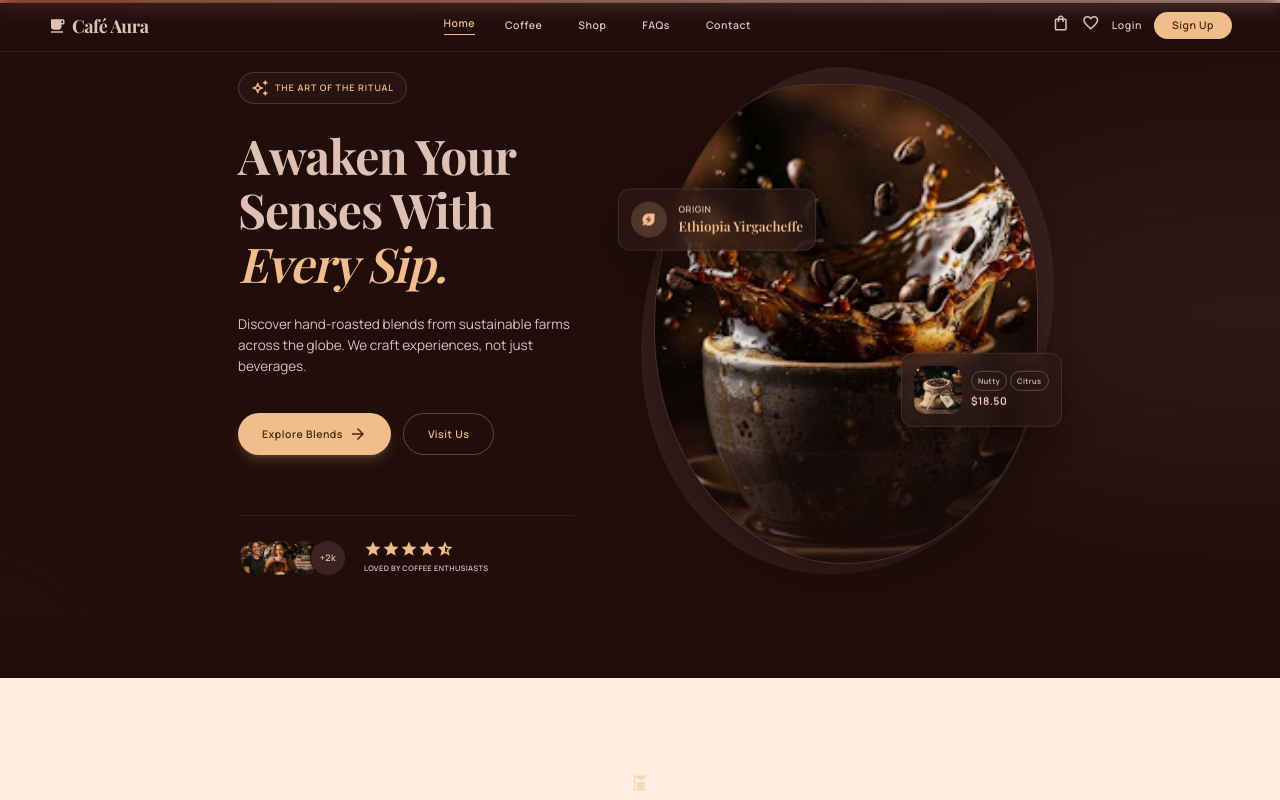
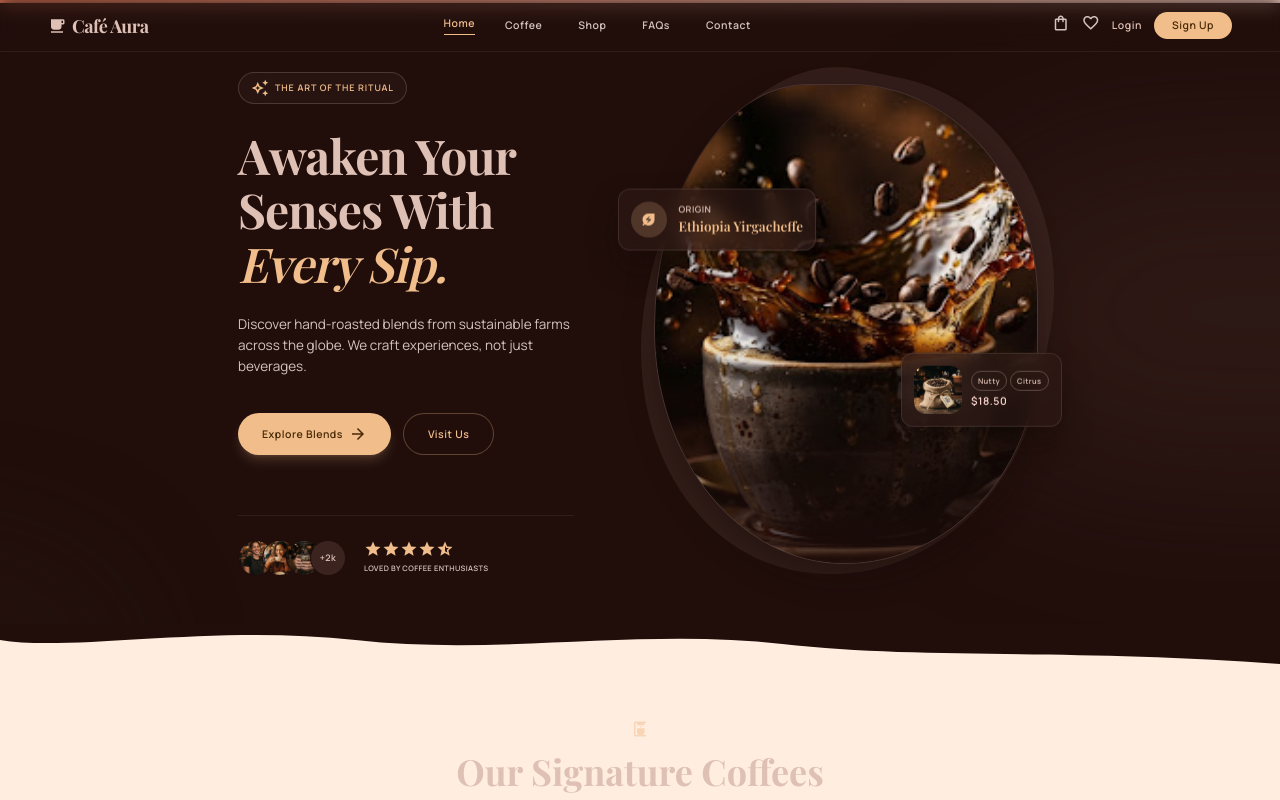
Before and after one commit to Andiewitz/Cafe-Libre, a React (Vite) app: page / in a window 1280 px wide. Shown: the top 800 px of the page. Built offline with nearby package versions, Linux system fonts and the light colour scheme.

Commit message:
ACTUALLY fixed it this time i promise

```diff
--- a/src/components/sections/SignatureCoffees.tsx
+++ b/src/components/sections/SignatureCoffees.tsx
@@ -18,6 +18,18 @@ export function SignatureCoffees() {
 
   return (
     <section className="py-24 md:py-32 relative bg-[#FFEEE0]" id="signature-blends">
+      {/* Wave divider - hero background color (#210e0b) sitting on top of this section */}
+      <div className="absolute top-0 left-0 w-full h-16 pointer-events-none z-[9999]">
+        <svg
+          className="block w-full h-full"
+          preserveAspectRatio="none"
+          viewBox="0 0 1440 60"
+          style={{ fill: '#210e0b' }}
+        >
+          <path d="M0,0 L1440,0 L1440,50 C1200,30 1040,45 880,25 C720,5 560,40 400,20 C240,0 80,35 0,20 Z" />
+        </svg>
+      </div>
+
       {/* Background blur circles */}
       <div className="absolute top-1/4 -right-1/4 w-[600px] h-[600px] bg-secondary/10 rounded-full blur-[100px] opacity-30 pointer-events-none"></div>
       <div className="absolute -bottom-1/4 -left-1/4 w-[500px] h-[500px] bg-primary/10 rounded-full blur-[90px] opacity-25 pointer-events-none"></div>
--- a/src/pages/Home.tsx
+++ b/src/pages/Home.tsx
@@ -3,13 +3,11 @@ import { SignatureCoffees } from '@/components/sections/SignatureCoffees'
 import { AboutPreview } from '@/components/sections/AboutPreview'
 import { Testimonials } from '@/components/sections/Testimonials'
 import { Newsletter } from '@/components/sections/Newsletter'
-import { WaveDivider } from '@/components/common/WaveDivider'
 
 export function Home() {
   return (
     <>
       <Hero />
-      <WaveDivider />
       <SignatureCoffees />
       <AboutPreview />
       <Testimonials />
```
